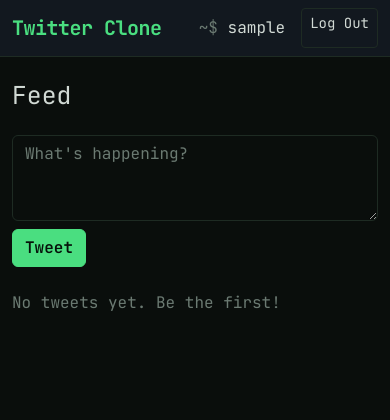
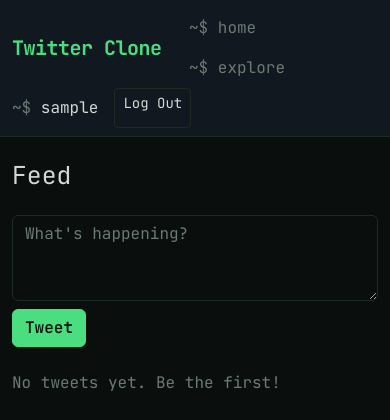
Before and after one commit to dvrone/twitter-clone, a Flask app: page / in a window 390 px wide. Shown: the top 420 px of the page. Run offline with Flask 3, Linux system fonts and the light colour scheme; the visitor is signed in with stand-in values (Sample User, id 1); data comes from the database, SQL or seed files in the repository; data that the repository does not hold is empty.

Commit message:
Add explore page showing all tweets, unfiltered by follow graph

```diff
--- a/app/routes/main.py
+++ b/app/routes/main.py
@@ -100,3 +100,9 @@ def edit_profile():
         return redirect(url_for('main.profile', username=current_user.username))
 
     return render_template('main/edit_profile.html', form=form)
+
+@main_bp.route('/explore')
+@login_required
+def explore():
+    tweets = Tweet.query.order_by(Tweet.created_at.desc()).all()
+    return render_template('main/explore.html', tweets=tweets)
--- a/app/static/css/style.css
+++ b/app/static/css/style.css
@@ -104,3 +104,6 @@ a:hover { color: var(--accent-hover); }
 .log-time::before { content: '['; color: var(--text-muted); }
 .log-time::after { content: ']'; color: var(--text-muted); }
 .log-time { color: var(--text-muted); font-size: 0.78rem; }
+
+.nav-link { color: var(--text-muted); }
+.nav-link:hover { color: var(--accent); }
--- a/app/templates/base.html
+++ b/app/templates/base.html
@@ -13,6 +13,10 @@
     <nav class="navbar navbar-expand-lg navbar-dark bg-primary mb-4">
         <div class="container">
             <a class="navbar-brand" href="{{ url_for('main.feed') }}">Twitter Clone</a>
+            <div class="navbar-nav me-auto">
+    <a class="nav-link prompt" href="{{ url_for('main.feed') }}">home</a>
+    <a class="nav-link prompt" href="{{ url_for('main.explore') }}">explore</a>
+</div>
             <div class="d-flex">
                 {% if current_user.is_authenticated %}
                     <a class="navbar-text text-white me-3 text-decoration-none prompt" href="{{ url_for('main.profile', username=current_user.username) }}">{{ current_user.username }}</a>
```
Also changed, not shown: app/templates/main/explore.html (added, +18 -0 lines).
